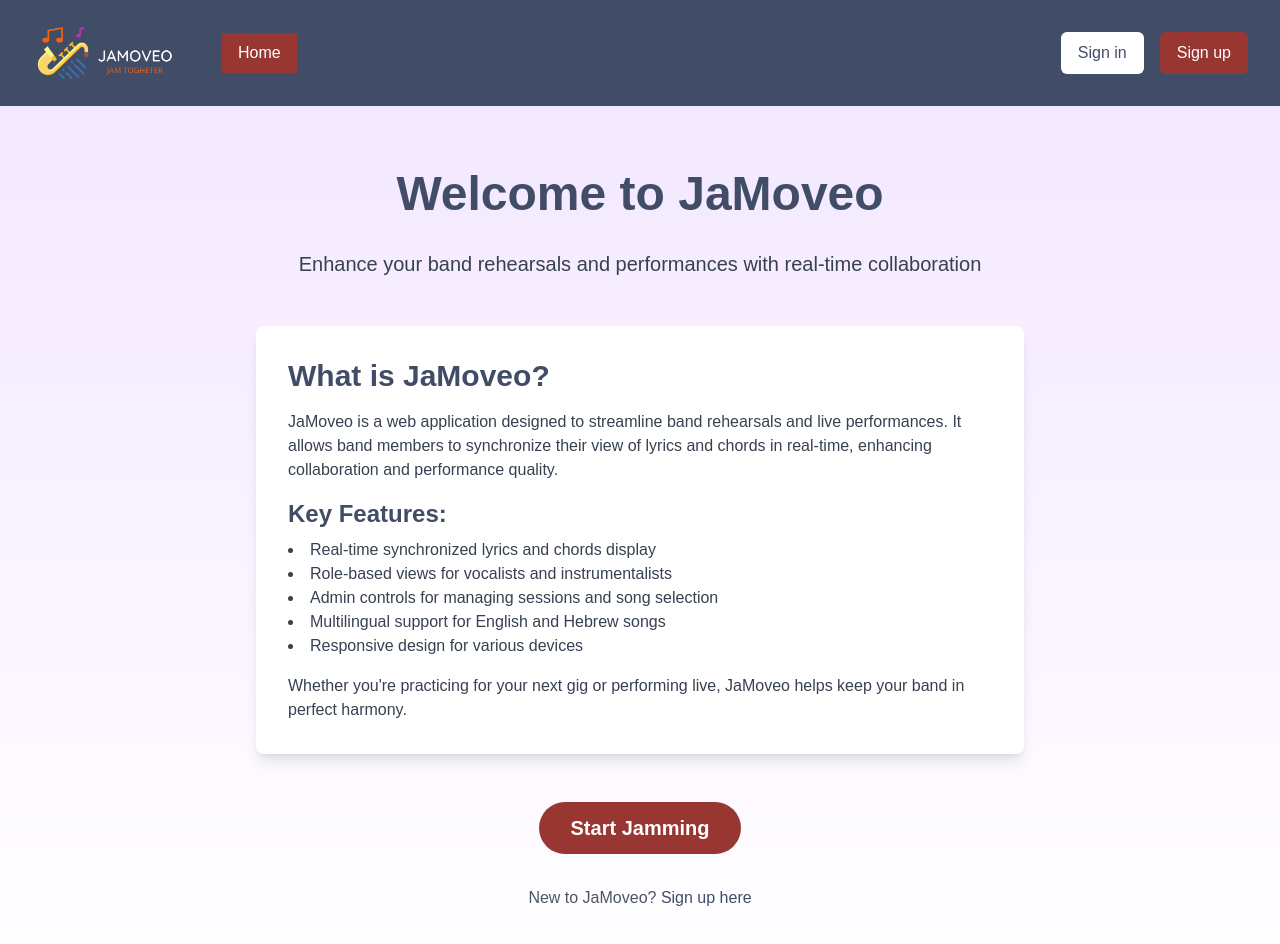
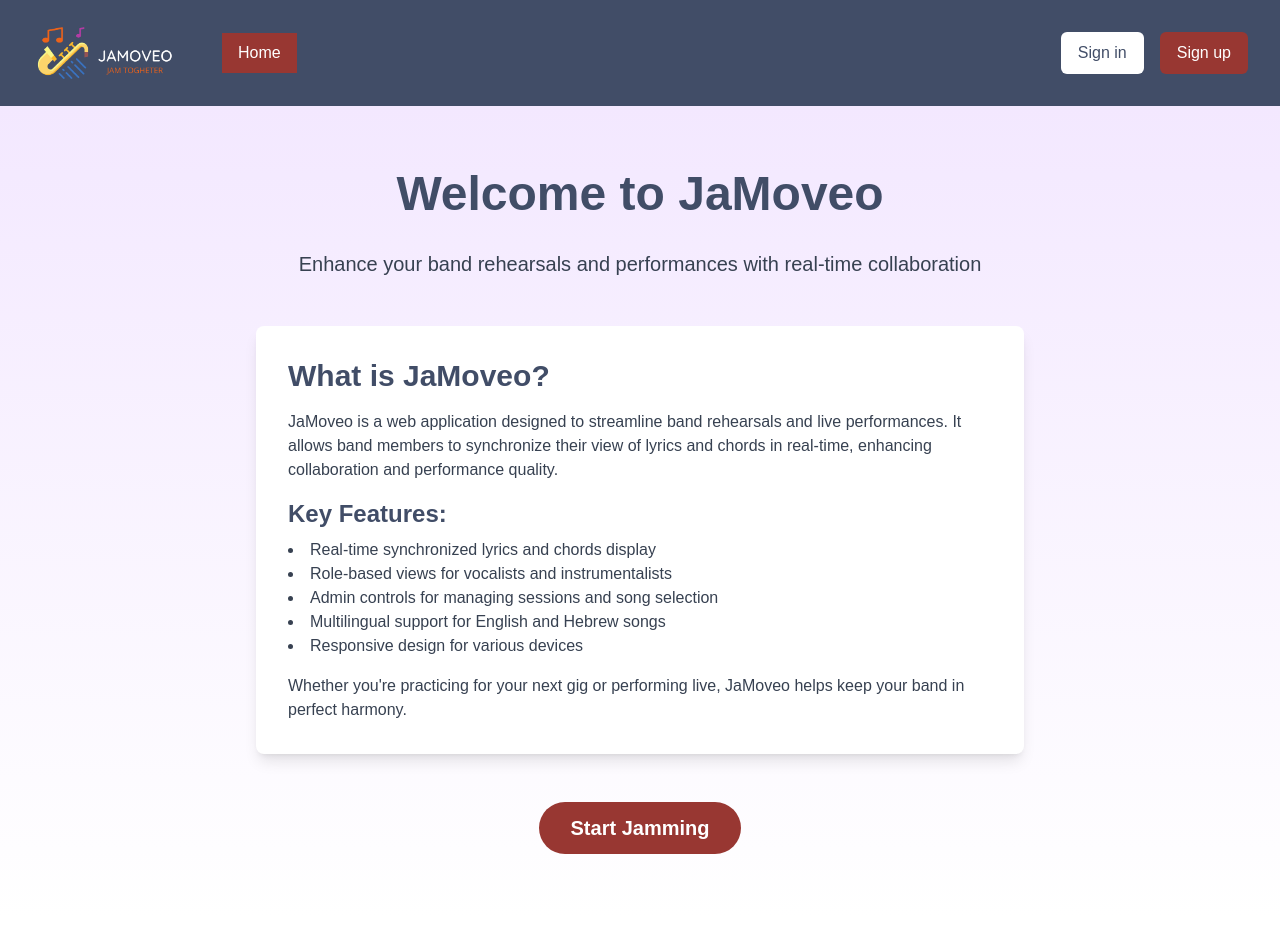
Before and after one commit to leviatias/jamoveo_app, a Next.js app: page / in a window 1280 px wide. Shown: the top 944 px of the page. After the commit the page ends 918 px from the top, so only its background shows below. Built offline with nearby package versions, Linux system fonts and the light colour scheme; no server answers; the database is empty.

Commit message:
Update page.js

```diff
--- a/app/page.js
+++ b/app/page.js
@@ -66,12 +66,7 @@
 					</button>
 				</div>
 
-				<p className="text-center mt-8 text-gray-600">
-					New to JaMoveo?{' '}
-					<Link href="/register" className="text-primary hover:underline">
-						Sign up here
-					</Link>
-				</p>
+
 			</main>
 		</div>
 	);
```
